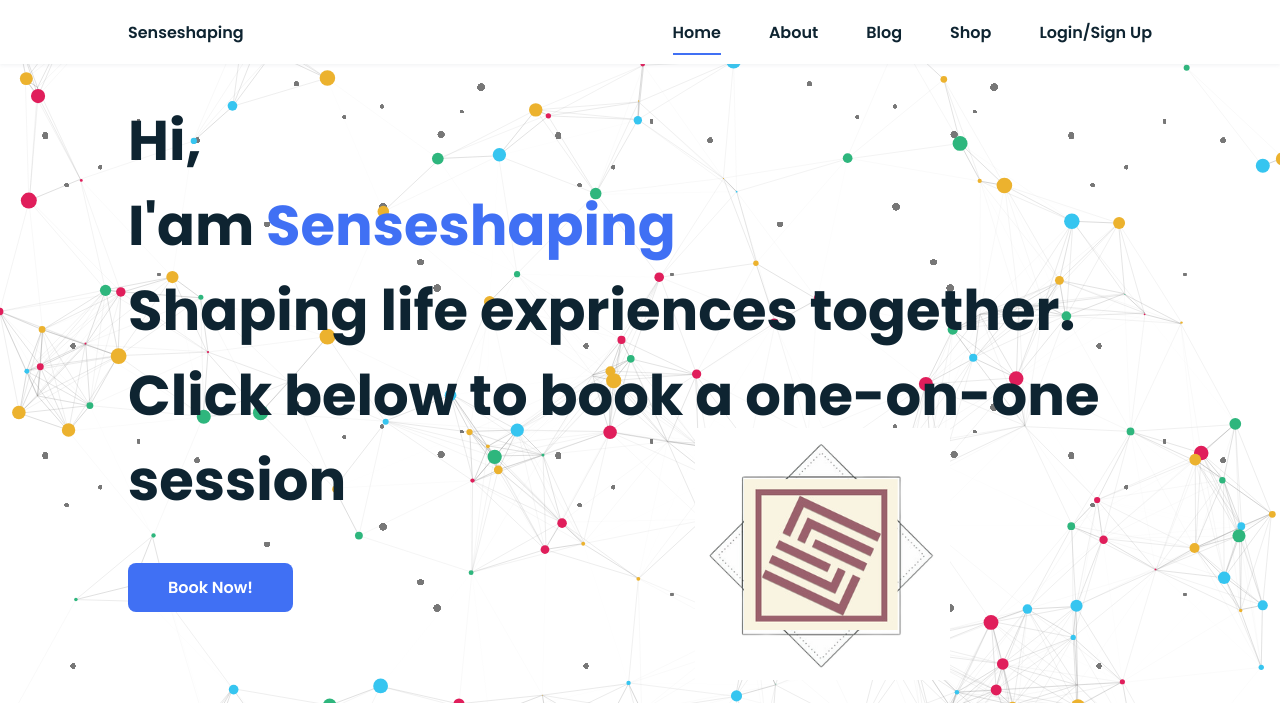
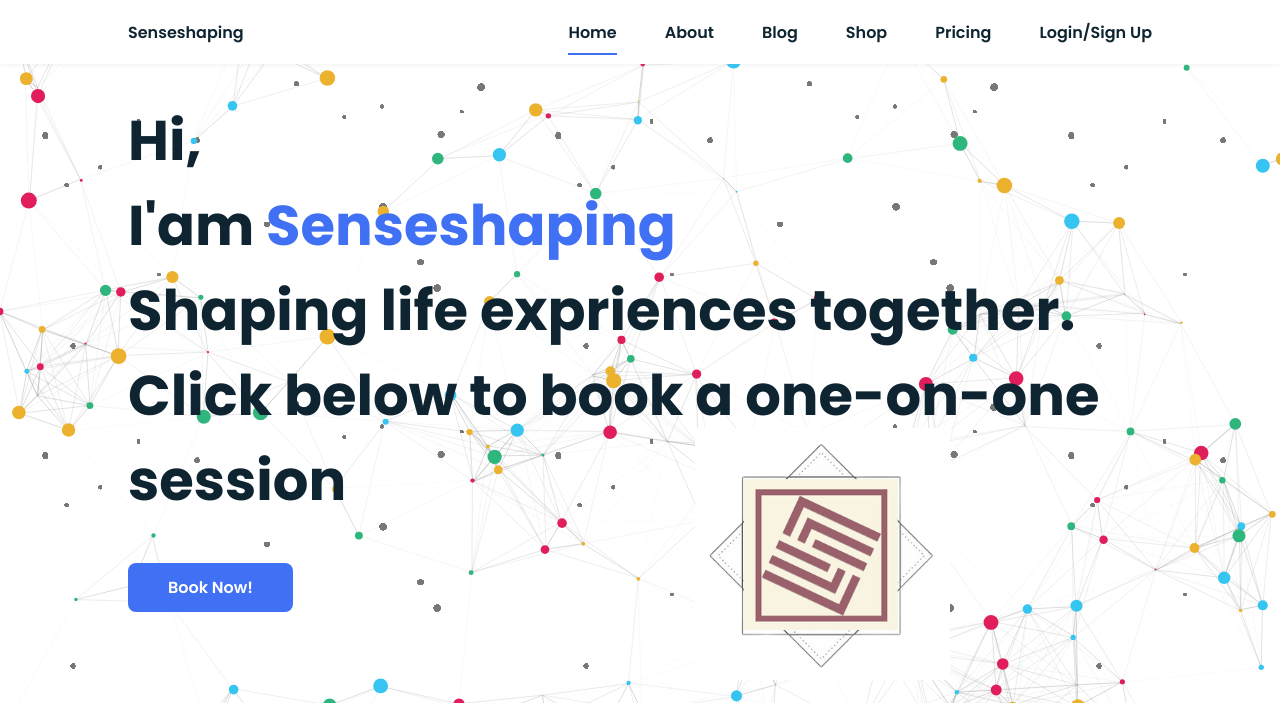
Before and after one commit to jainrahul911/senseshaping, a plain HTML site: page portfolio/index.html in a window 1280 px wide. Shown: the top 703 px of the page. Drawn offline with nearby package versions, Linux system fonts and the light colour scheme; no server answers; animation ran at ten frames a second.

Commit message:
Update index.html

```diff
--- a/portfolio/index.html
+++ b/portfolio/index.html
@@ -27,6 +27,7 @@
                         <li class="nav__item"><a href="#about" class="nav__link">About</a></li>
                         <li class="nav__item"><a href="../blog/index.html" target="_blank" class="nav__link">Blog</a></li>
                          <li class="nav__item"><a href="https://behave.fit" target="_blank" class="nav__link">Shop</a></li>
+                        <li class="nav__item"><a href="#pricing" class="nav__link">Pricing</a></li>
                         <li class="nav__item"><a href="#login" class="nav__link">Login/Sign Up</a></li>
                     </ul>
                 </div>
```
